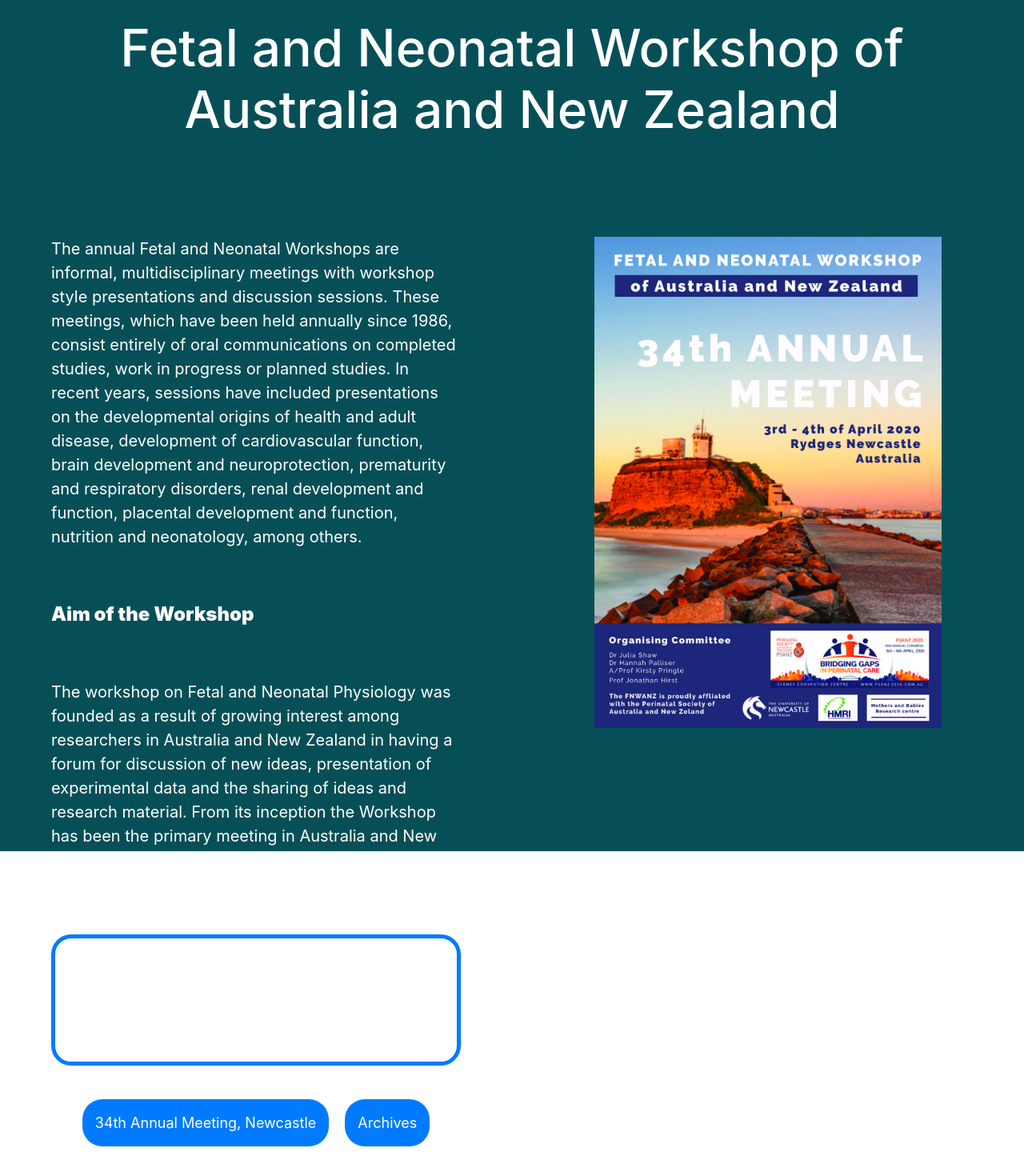
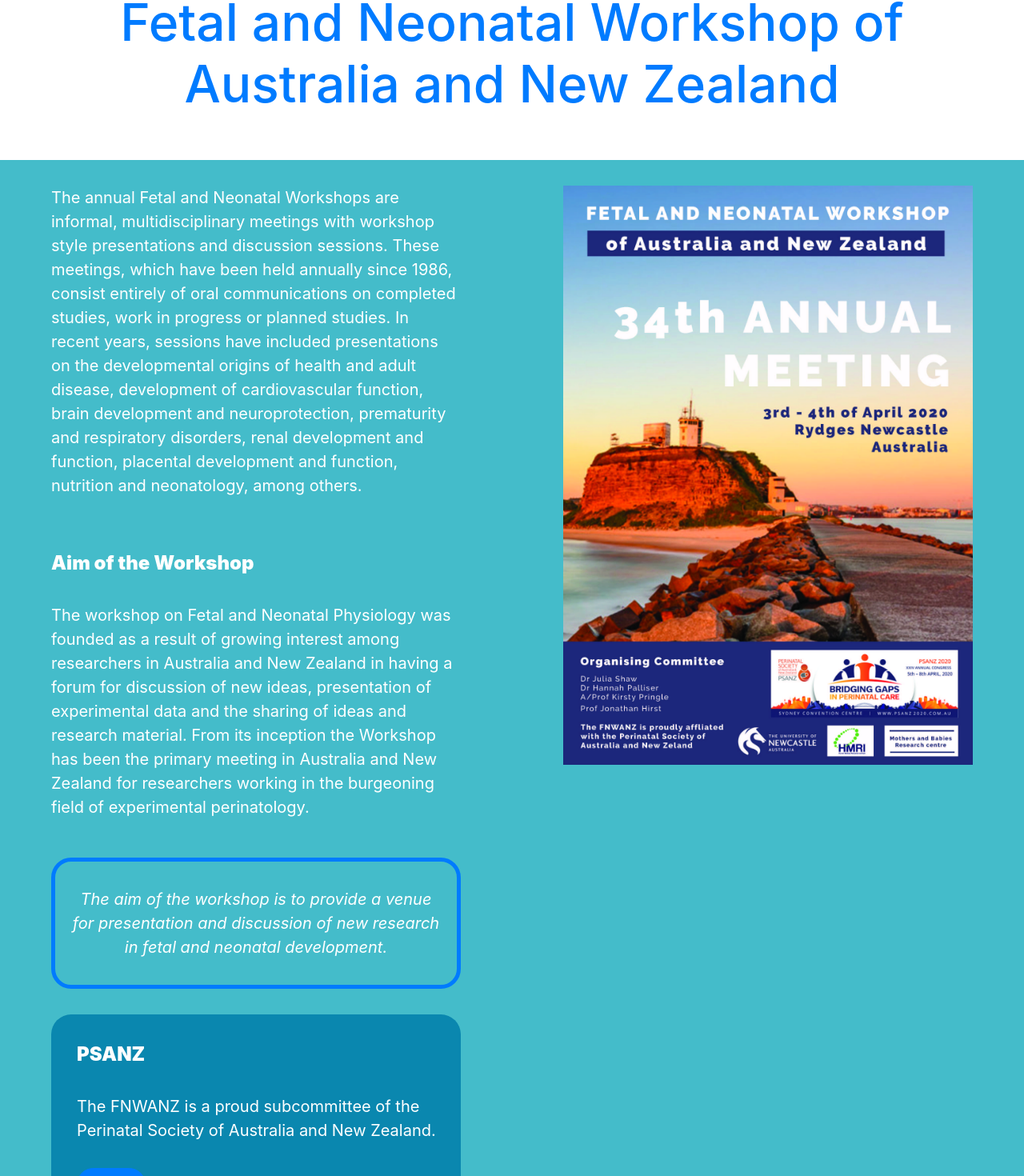
Before and after one commit to rdematteo/fnwanz, a React (Create React App) app: page / in a window 1280 px wide. Shown: the part 108-1578 px from the top of the page at 80% size. Built offline with nearby package versions, Linux system fonts and the light colour scheme.

Commit message:
styling changes to homepage

```diff
--- a/src/App.js
+++ b/src/App.js
@@ -9,9 +9,13 @@ const Content = styled.div`
   display: flex;
   flex-direction: column;
   height: 100%;
-  background-color: #074f57;
-  color: #fff;
-  padding: 5rem 1rem;
+  // background-color: #074f57;
+  // color: #fff;
+
+  background-color: #fff;
+  color: #007bff;
+
+  padding: 3rem 1rem;
 
   @media (max-width: 768px) {
     padding: 1rem 1rem;
--- a/src/components/HomePage/HomePage.jsx
+++ b/src/components/HomePage/HomePage.jsx
@@ -1,14 +1,15 @@
 import React from "react";
 import { Intro, AimTitle, AimText, Aim } from "../../text/text";
 import styled from "styled-components";
-import { Link } from "react-router-dom";
 import logo from "../../../src/Images/fetal-34-2020.jpg";
+import { Button } from "react-bootstrap";
 
 const Container = styled.div`
   display: flex;
   flex-direction: row;
   flex-wrap: wrap;
-  background: #074f57;
+  background: #44bcca;
+  height: auto;
 
   @media (max-width: 768px) {
     display: flex;
@@ -18,8 +19,10 @@ const Container = styled.div`
   }
 `;
 const LhsColumn = styled.div`
+  display: flex;
+  flex-direction: column;
   width: 50%;
-  height: 100vh;
+  height: 100%;
 
   @media (max-width: 768px) {
     width: 90%;
@@ -30,21 +33,24 @@ const RhsColumn = styled.div`
   display: flex;
   justify-content: center;
   padding: 2rem 0 0 0;
-  height: 100vh;
+  height: 100%;
 
   @media (max-width: 768px) {
-    width: 90%;
-    padding: 0;
-    height: 450px;
+    width: 100%;
+    padding: 1rem;
+    // height: 450px;
     align-items: center;
   }
 `;
 
 const ImageStyled = styled.img`
-  height: 80%;
+  display: block;
+  margin-left: auto;
+  margin-right: auto;
+  width: 80%;
 
   @media (max-width: 768px) {
-    height: 400px;
+    width: 50%;
   }
 `;
 
@@ -62,6 +68,7 @@ const Para = styled.div`
 const AimTitleStyled = styled(Para)`
   font-weight: 900;
   font-size: 24px;
+  padding-bottom: 0rem;
 
   @media (max-width: 768px) {
     font-size: 14px;
@@ -83,31 +90,55 @@ const AimStyled = styled(Para)`
   }
 `;
 
-const Links = styled.div`
+const Psanz = styled.div`
   display: flex;
-  padding: 1rem 4rem;
-  justify-content: center;
+  flex-direction: column;
+  background: #0a87af;
+  border-radius: 25px;
+  margin: 1rem 4rem;
 
   @media (max-width: 768px) {
     flex-direction: column;
-    align-items: center;
     font-size: 12px;
-    padding: 10px;
+    padding: 0px;
+    margin: 0.5rem;
   }
 `;
 
-const LinkStyled = styled(Link)`
+const PsanzTitleStyled = styled(Para)`
+  font-weight: 900;
+  font-size: 24px;
+  padding: 2rem 0 0 2rem;
+
+  @media (max-width: 768px) {
+    font-size: 14px;
+    margin-left: 1rem;
+  }
+`;
+
+const PsanzPara = styled(Para)`
+  padding: 2rem 0 2rem 2rem;
+
+  @media (max-width: 768px) {
+    font-size: 12px;
+    margin-left: 1rem;
+  }
+`;
+
+const LinkStyled = styled(Button)`
   color: white;
   background: #007bff;
-  margin: 10px;
-  padding: 1rem;
+  margin: 0 0 1rem 2rem;
   font-size: 18px;
   border-radius: 25px;
   text-align: center;
+  width: fit-content;
 
   @media (max-width: 768px) {
     font-size: 12px;
     padding: 0.5rem;
+    margin-left: 1rem;
+    margin-bottom: 1rem;
   }
 `;
 
@@ -115,19 +146,27 @@ class HomePage extends React.Component {
   render() {
     return (
       <Container className="homePageContainer">
-        <LhsColumn>
+        <LhsColumn className="mainText">
           <Para>{Intro}</Para>
           <AimTitleStyled>{AimTitle}</AimTitleStyled>
           <Para>{AimText}</Para>
           <AimStyled>{Aim}</AimStyled>
-          <Links className="links">
-            <LinkStyled to="/meeting">
-              34th Annual Meeting, Newcastle
+          <Psanz className="psanz">
+            <PsanzTitleStyled>PSANZ</PsanzTitleStyled>
+            <PsanzPara>
+              The FNWANZ is a proud subcommittee of the Perinatal Society of
+              Australia and New Zealand.
+            </PsanzPara>
+            <LinkStyled
+              href="https://www.psanz.com.au/"
+              target="_blank"
+              rel="noopener noreferrer"
+            >
+              PSANZ
             </LinkStyled>
-            <LinkStyled to="/archive">Archives</LinkStyled>
-          </Links>
+          </Psanz>
         </LhsColumn>
-        <RhsColumn>
+        <RhsColumn className="image">
           <ImageStyled src={logo} alt="Logo" />
         </RhsColumn>
       </Container>
```
